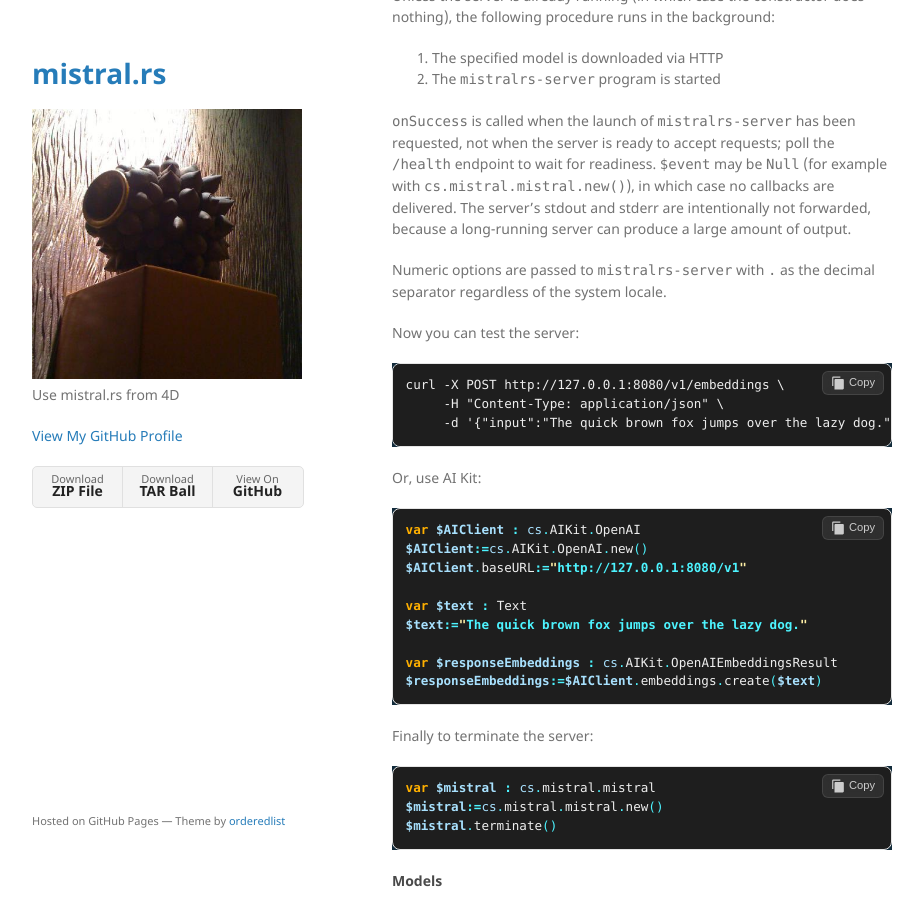
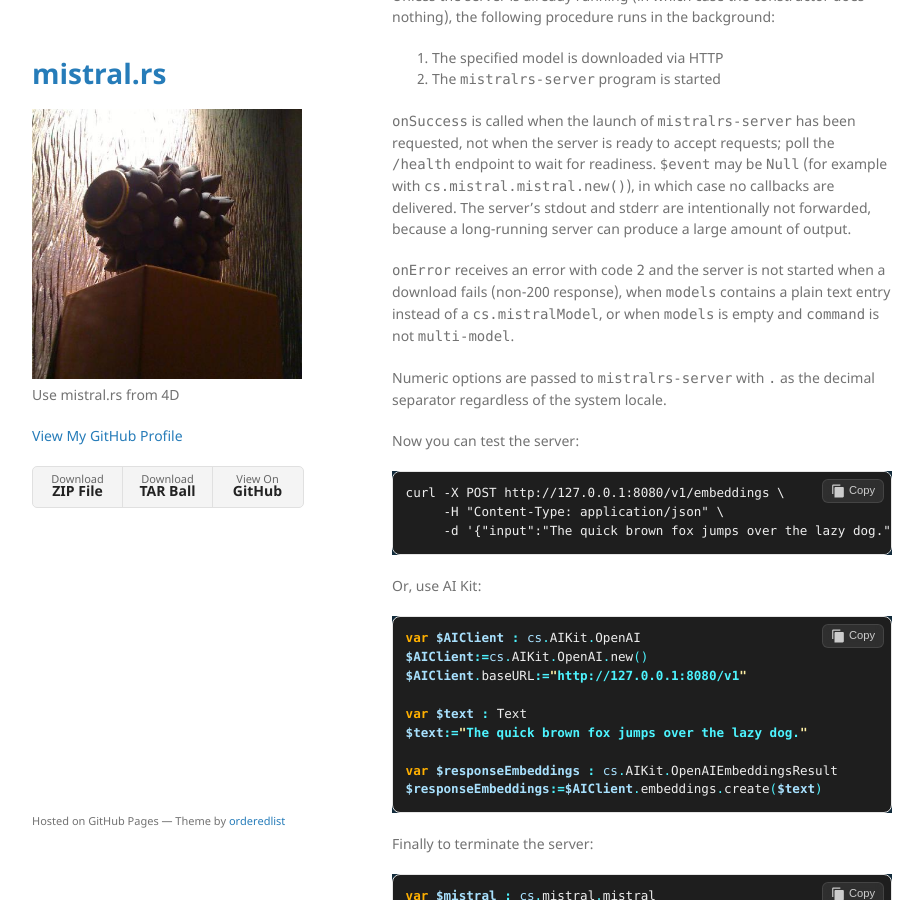
Before and after one commit to miyako/mistral-rs, a Jekyll site: the page built from index.md, in a window 1280 px wide and 900 px high, scrolled down 2346 px. Shown: the whole window, without its empty margins (178-1101 px from the left). Built offline with Jekyll 4.4.1, drawn with Linux system fonts in a browser that asks for light colours.

Commit message:
Report startup failures through onError instead of stalling or looping
- _Model_.start: plain text model entries recursed forever; report
  onError code 2 instead. Empty models outside multi-model mode fired
  onSuccess although _server never launches; report onError instead.
- _Model_.onResponse: non-200 simple/range responses now go through
  onError (onModel callback, partial file deleted) instead of stopping.
- onModel: deliver onError via the model's event; the server options it
  received never carry the event, so errors were never delivered.
- _Model_.models: tolerate a Null file (Hugging Face mode), which raised
  -10716 when building onSuccess/onError payloads.
- _server.start: File/Folder flag options use their own path instead of
  options.model.

Co-authored-by: Copilot App <223556219+Copilot@users.noreply.github.com>

```diff
--- a/index.md
+++ b/index.md
@@ -124,6 +124,8 @@ Unless the server is already running (in which case the constructor does nothing
 
 `onSuccess` is called when the launch of `mistralrs-server` has been requested, not when the server is ready to accept requests; poll the `/health` endpoint to wait for readiness. `$event` may be `Null` (for example with `cs.mistral.mistral.new()`), in which case no callbacks are delivered. The server's stdout and stderr are intentionally not forwarded, because a long-running server can produce a large amount of output.
 
+`onError` receives an error with code `2` and the server is not started when a download fails (non-200 response), when `models` contains a plain text entry instead of a `cs.mistralModel`, or when `models` is empty and `command` is not `multi-model`.
+
 Numeric options are passed to `mistralrs-server` with `.` as the decimal separator regardless of the system locale.
 
 Now you can test the server:
```
Also changed, not shown: 3 other files.
